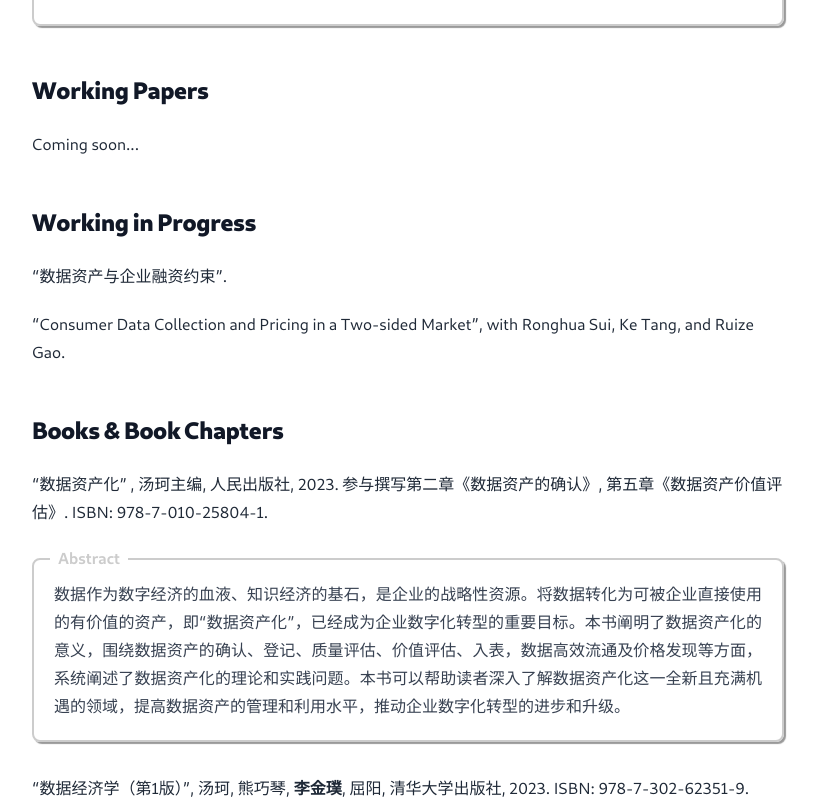
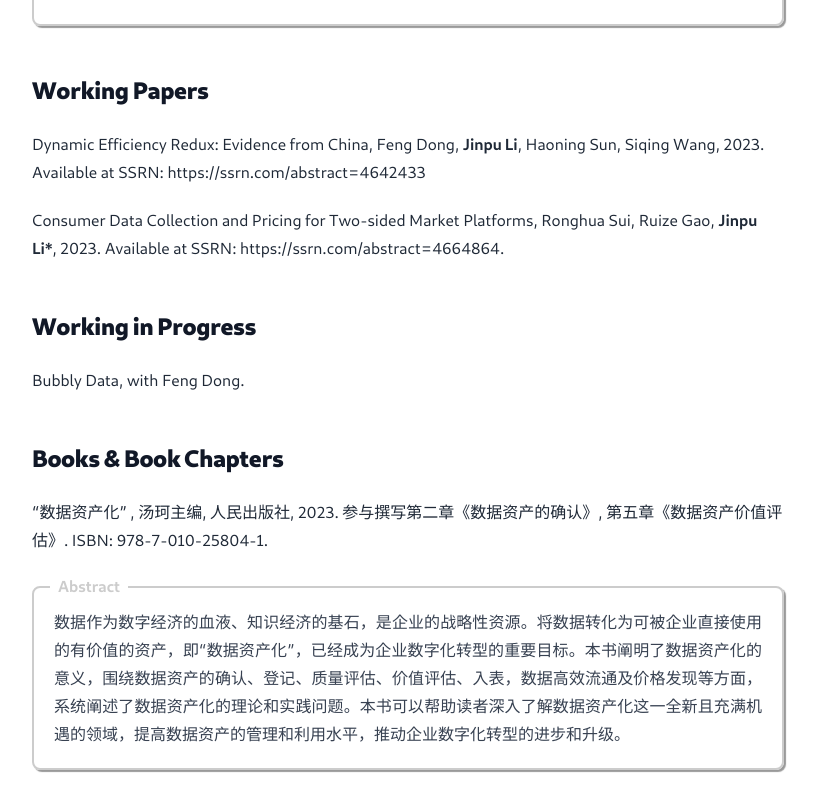
Before and after one commit to lijinpu/lijinpu.github.io, a Next.js app: page /research in a window 1280 px wide. Shown: the part 1302-2101 px from the top of the page, without its empty margins (232-1049 px from the left). Built offline with nearby package versions, Linux system fonts and the light colour scheme.

Commit message:
auto update

```diff
--- a/pages/cv.tsx
+++ b/pages/cv.tsx
@@ -31,15 +31,20 @@ export default function CV() {
         <h2>Working Papers</h2>
 
         <p>
-          Dynamic Efficiency Redux: Evidence from China, Feng Dong, <b>Jinpu Li</b>, Haoning Sun, Siqing Wang.
+        Dynamic Efficiency Redux: Evidence from China, Feng Dong, <b>Jinpu Li</b>, Haoning Sun, Siqing Wang, 2023. Available at SSRN: https://ssrn.com/abstract=4642433
         </p>
+
+        <p>
+        Consumer Data Collection and Pricing for Two-sided Market Platforms, Ronghua Sui, Ruize Gao, <b>Jinpu Li*</b>, 2023. Available at SSRN: https://ssrn.com/abstract=4664864.
+        </p>
+
 
         <h2>Books & Book Chapters</h2>
         <p>
         “数据资产化”, 汤珂主编, 人民出版社. 参与撰写第二章《数据资产的确认》, 第五章《数据资产价值评估》.
         </p>
         <p>
-        “数据经济学”, 汤珂, 熊巧琴, <b>李金璞</b>, 屈阳, 清华大学出版社, 2023.
+        “数据经济学”, 汤珂, 熊巧琴, <b>李金璞</b>, 屈阳, 清华大学出版社, 2023. 2024年1月第二版.
         </p>
         <h2>Teaching Experience</h2>
         <p>
@@ -53,7 +58,7 @@ export default function CV() {
         </p>
         <h2>Rewards</h2>
         <p>
-        清华大学优秀助教奖 (Excellent Teaching Assistant, Tsinghua University), 2023
+        清华大学优秀助教 (Excellent Teaching Assistant, Tsinghua University), 2023
         </p>
         <p>
         “清华之友——启东英才奖学金”综合优秀奖 (Qidong Talent Scholarship, Tsinghua University), 2023
--- a/pages/research.tsx
+++ b/pages/research.tsx
@@ -26,15 +26,18 @@ export default function Research() {
 
         <h2>Working Papers</h2>
         <p>
-        Coming soon...
+        Dynamic Efficiency Redux: Evidence from China, Feng Dong, <b>Jinpu Li</b>, Haoning Sun, Siqing Wang, 2023. Available at SSRN: https://ssrn.com/abstract=4642433
         </p>
+
+        <p>
+        Consumer Data Collection and Pricing for Two-sided Market Platforms, Ronghua Sui, Ruize Gao, <b>Jinpu Li*</b>, 2023. Available at SSRN: https://ssrn.com/abstract=4664864.
+        </p>
+
         <h2>Working in Progress</h2>
         <p>
-        “数据资产与企业融资约束”.
+        Bubbly Data, with Feng Dong.
         </p>
-        <p>
-        “Consumer Data Collection and Pricing in a Two-sided Market”, with Ronghua Sui, Ke Tang, and Ruize Gao.
-        </p>
+
         <h2>Books & Book Chapters</h2>
         <p>
        “数据资产化” , 汤珂主编, 人民出版社, 2023. 参与撰写第二章《数据资产的确认》, 第五章《数据资产价值评估》. ISBN: 978-7-010-25804-1.
@@ -43,7 +46,7 @@ export default function Research() {
         数据作为数字经济的血液、知识经济的基石，是企业的战略性资源。将数据转化为可被企业直接使用的有价值的资产，即“数据资产化”，已经成为企业数字化转型的重要目标。本书阐明了数据资产化的意义，围绕数据资产的确认、登记、质量评估、价值评估、入表，数据高效流通及价格发现等方面，系统阐述了数据资产化的理论和实践问题。本书可以帮助读者深入了解数据资产化这一全新且充满机遇的领域，提高数据资产的管理和利用水平，推动企业数字化转型的进步和升级。
         </div>
         <p>
-          “数据经济学（第1版）”, 汤珂, 熊巧琴, <b>李金璞</b>, 屈阳, 清华大学出版社, 2023. ISBN: 978-7-302-62351-9.
+          “数据经济学（第1版）”, 汤珂, 熊巧琴, <b>李金璞</b>, 屈阳, 清华大学出版社, 2023. ISBN: 978-7-302-62351-9. 2024年1月第二版.
         </p>
         <div className="box_abstract keith">
         本书主要讨论四个话题，数据权属争议、数据交易和分配、数据技术标准与基础设施支撑体系、数据安全与发展。这四个话题涉及数据要素市场和制度体系的基础理论。第一部分数据权属争议包括数据界权的争议和数据界权的机制设计两章，从科斯产权与促进交易的辩证关系出发，对数据界权的争议、目的、考虑因素展开辨析，结合西方国家和我国相关法律法规基础，根据场景性公正原则，对个人数据，提出分别赋予数据内容提供者、数据收集者和其他数据需求者相应的有限制的分级分类数据权益；对公共数据，其所有权归国家所有，公众对合法获取的公共数据所加工形成的数据产品具有“有限制的占有权”；同时，对关乎国家安全、公共安全的数据，国家的数据主权是国家主权在网络空间的重要延伸。第二部分数据交易和分配从数据资产的低边际生产成本、可复制性等特征出发，结合数据权属，对数据共享与交易、价值评估、定价和分配机制展开分析。第三部分从采集、传输、处理、存储等数据全生命周期的技术、行业标准和大数据基础设施展开了介绍。最后，第四部分则对数据安全和发展进行了总结和展望。本书特色在于以清晰的逻辑较为全面地梳理了讨论数据权属、流通、定价等的文献以及数据安全、数据保护的相关标准及法律体系，同时还在此基础上形成了编者的观点，并进一步提出了切实可行的具体建议。
```
